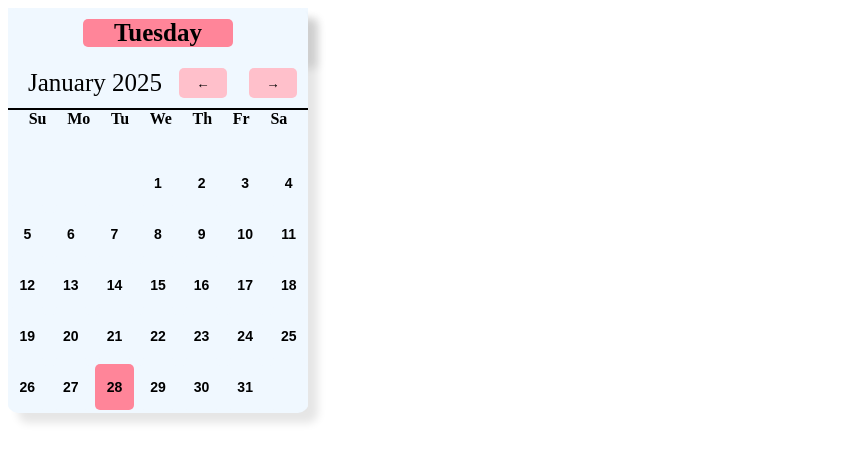
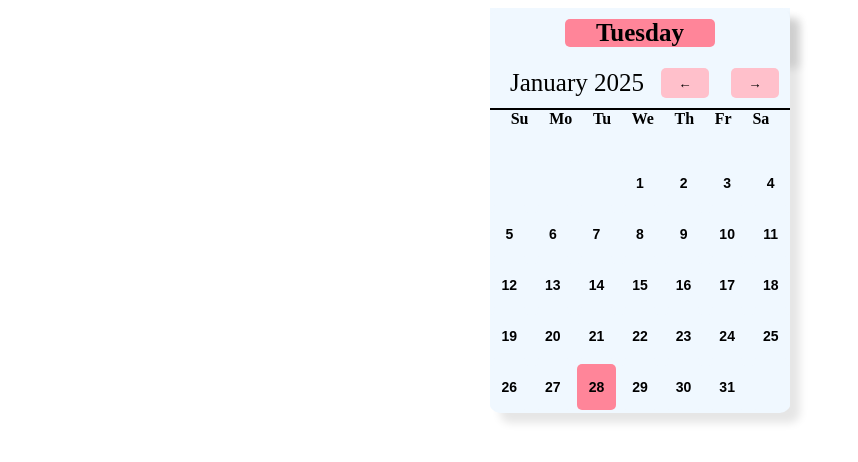
Before and after one commit to Eddieramirez29/Calendar, a plain HTML site: page index.html in a window 1280 px wide. Shown: the whole page, without its empty margins (0-858 px from the left). Drawn offline with Linux system fonts and the light colour scheme.

Commit message:
Calendar was center on body

```diff
--- a/calendar.css
+++ b/calendar.css
@@ -1,3 +1,8 @@
+body
+{
+    display: flex;
+    justify-content: center;
+}
 .containerCurrentDay
 {
     width: 300px;
```
